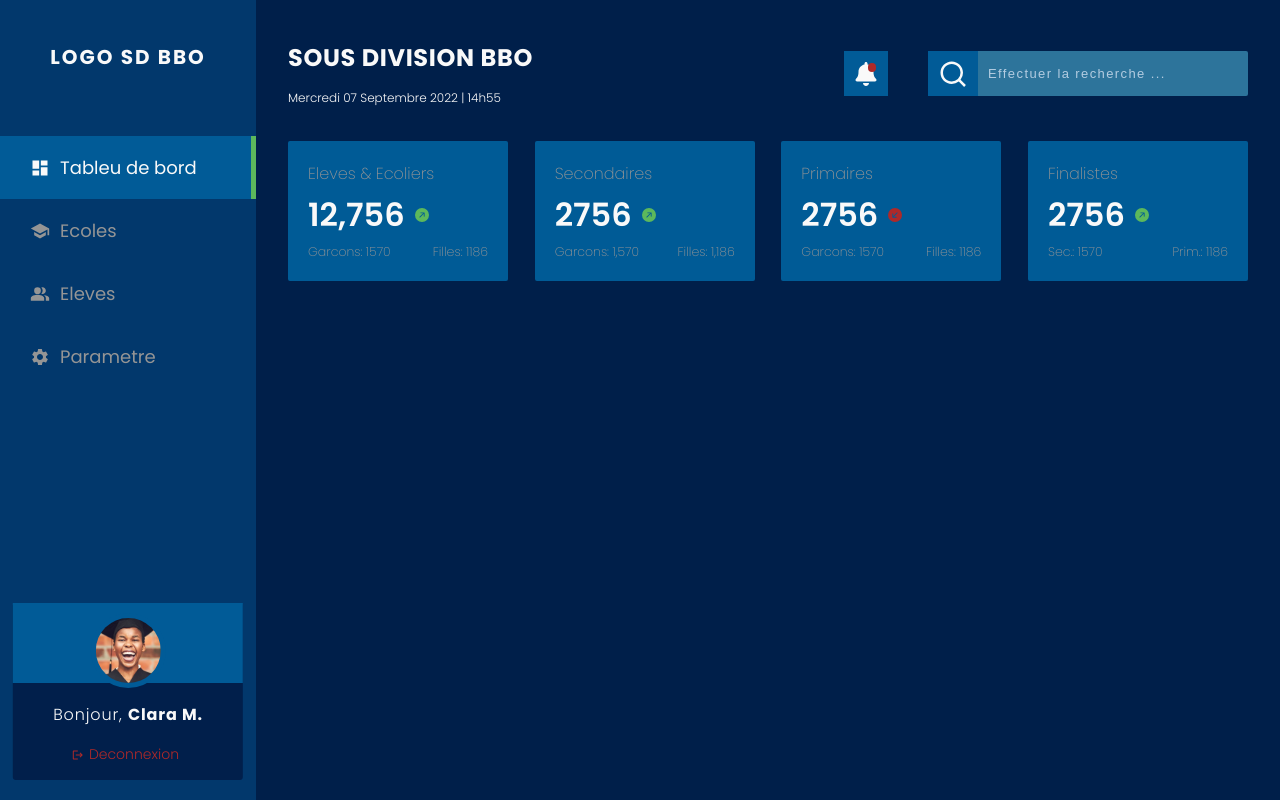
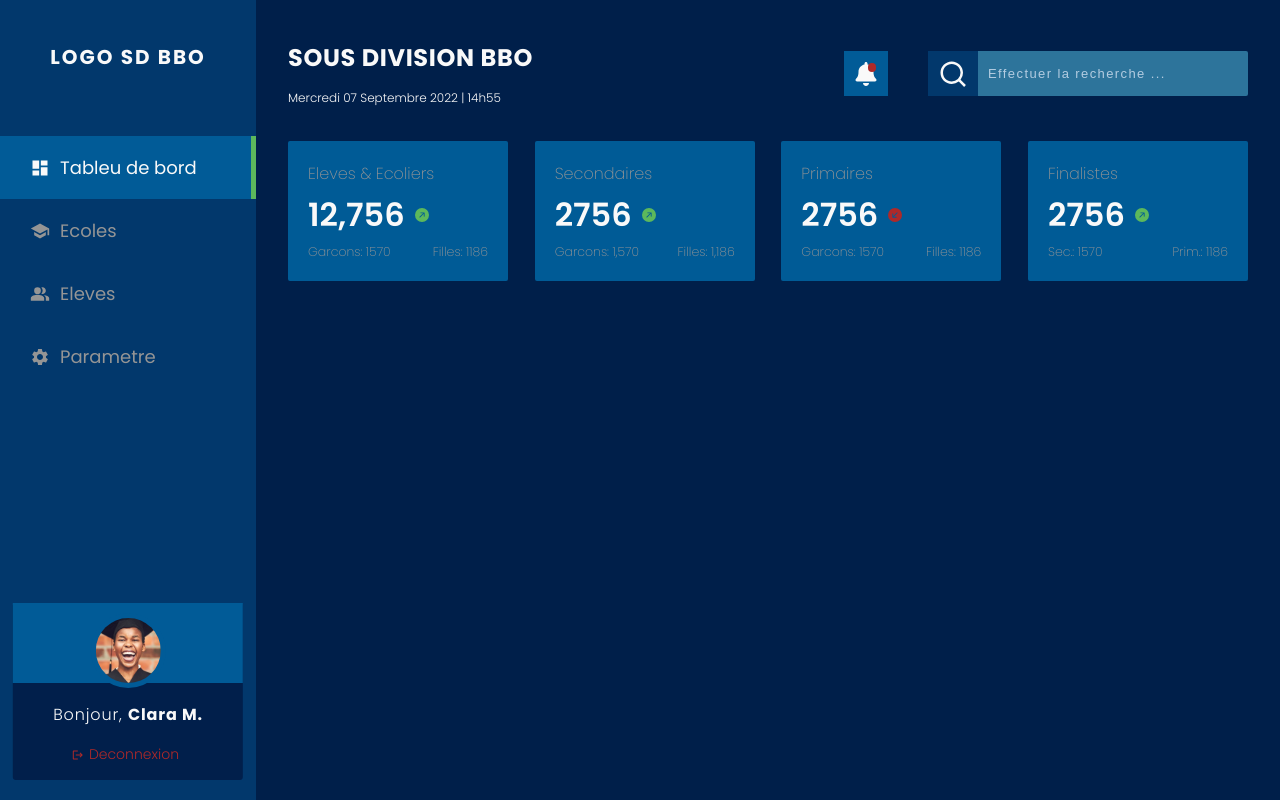
Before and after one commit to Mechack08/academic-subdivision-school-management, a React (Create React App) app: page / in a window 1280 px wide. In both pictures the pointer is over the element 953 px from the left and 73 px from the top of the page. Built offline with nearby package versions, Linux system fonts and the light colour scheme.

Commit message:
hover effect on searchbar

```diff
--- a/src/components/serchBar/serchbar.css
+++ b/src/components/serchBar/serchbar.css
@@ -30,4 +30,9 @@
     align-items: center;
     font-size: 3rem;
     font-weight: 200;
+    cursor: pointer;
+    transition: all .3s ease-out;
 }
+.searchbar-container span:hover {
+    background-color: #02386c;
+}
```
